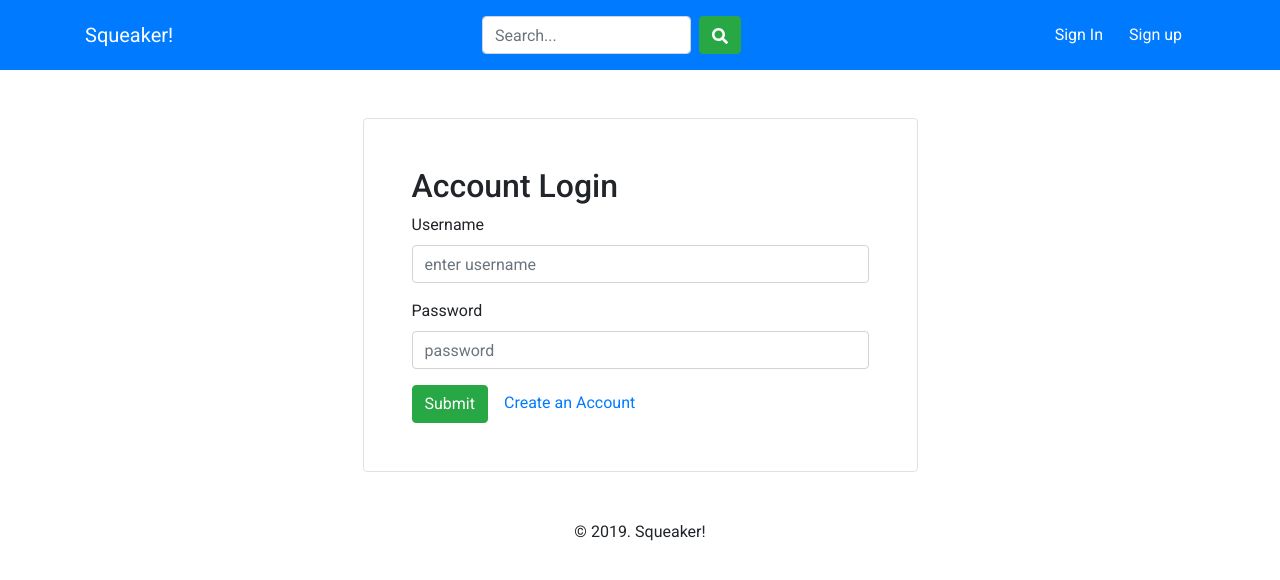
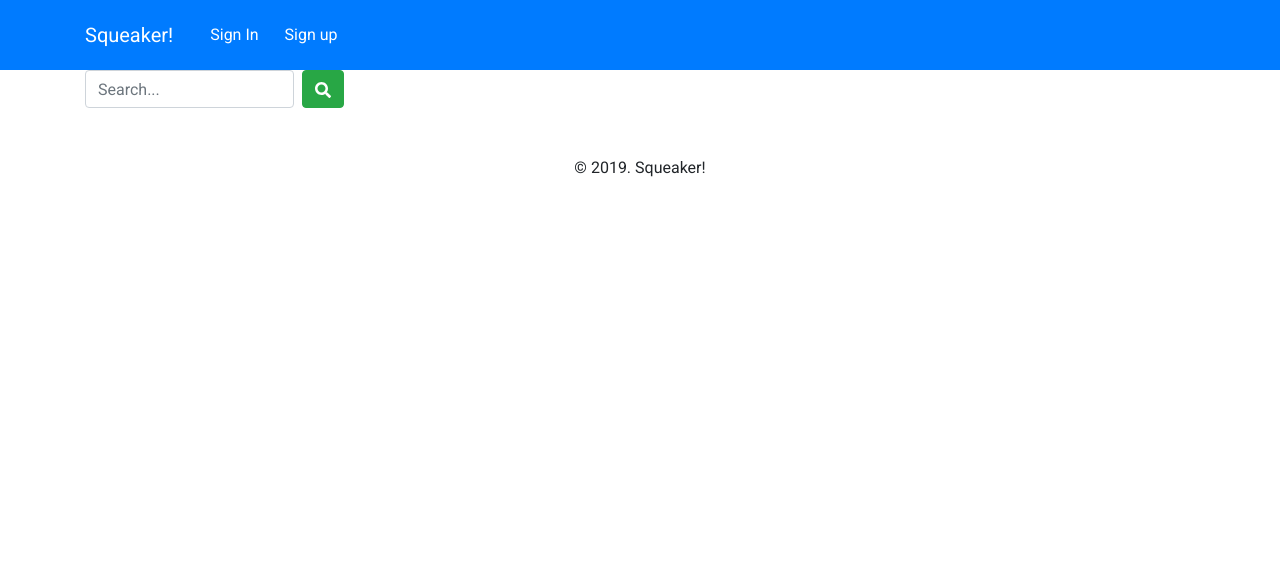
Before and after one commit to G105-Q3Collaboration/Q3-FrontEnd, a React (Create React App) app: page /search in a window 1280 px wide. Shown: the top 580 px of the page. Built offline with nearby package versions, Linux system fonts and the light colour scheme; no server answers.

Commit message:
modified header, modified feed, added a searchbar component

```diff
--- a/src/components/App.js
+++ b/src/components/App.js
@@ -5,6 +5,7 @@ import Login from './Login'
 import Signup from './Signup'
 import Profile from './Profile'
 import CustomizeProfile from './CustomizeProfile'
+import Search from './Search'
 // import AuthenticatedRoute from '../higherOrderComponent/AuthenticatedRoute'
 import request from '../utils/request'
 
@@ -16,7 +17,8 @@ export default class App extends Component {
     this.state = {
       authentication: {
         pending: true,
-        user: null
+        user: null,
+        search:false
       }
     }
   }
@@ -44,6 +46,7 @@ export default class App extends Component {
               <Header setAuthentication={this.setAuthentication} user={this.state.authentication.user} />
               <div className="container">
                 <Switch>
+                  <Route path="/search" render={(props) => <Search {...props}/>} />
                   <Route path="/profile/:username" render={(props) => <Profile {...props} authentication={this.state.authentication} user={this.state.authentication.user} />}  />
                   <Route path="/customize/:username" render={(props) => <CustomizeProfile {...props} authentication={this.state.authentication} user={this.state.authentication.user} />} />
                   <Route path="/signup" render={(props) => <Signup {...props} setAuthentication={this.setAuthentication}/>} />
--- a/src/components/Feed.js
+++ b/src/components/Feed.js
@@ -2,6 +2,7 @@ import React, { Component } from 'react'
 import { Link } from 'react-router-dom'
 import AddPost from './AddPost'
 import Post from './Post'
+import Search from './Search'
 import axios from 'axios'
 const url = 'http://localhost:8000/accounts'
 export default class Feed extends Component {
@@ -10,9 +11,13 @@ export default class Feed extends Component {
 
     this.state = {
       id: '',
-      posts : [],
+      posts:[],
+      searchedPosts:[],
       urlparams: '',
-      loggedin: ''
+      loggedin: '',
+      search:'',
+      data:[],
+      submittedSearch:false
     }
   }
 
@@ -67,12 +72,47 @@ export default class Feed extends Component {
     }
   }
 
+  handleSearchSubmit = async (event) => {
+    event.preventDefault()
+    try {
+      const response = await axios.get(`${url}`)
+      const data = await response.data.filter(post =>
+        Object.values(post).reduce((i, b) => i || (typeof b === 'string' ?
+          b.toLowerCase().includes(this.state.search.toLowerCase()) : false), false) // need a search: '' state
+      )
+      console.log(data)
+      this.setState({
+        searchedPosts: data,
+        submittedSearch:true
+      })
+      // console.log("these are the found posts", this.state.searchedPosts)
+      return data
+    } catch (err) {
+      console.log(err)
+    }
+  }
+
+  handleChange = (event) => {
+    this.setState({
+      [event.target.name] : event.target.value
+    })
+  }
+
   render() {
     return (
       <div className="main col-sm-8 mt-4">
+          <Search handleSearchSubmit={this.handleSearchSubmit} handleChange={this.handleChange}/>
         {
           this.state.loggedin === this.props.username &&
           <AddPost addPost={this.addPost} />
+        }
+        {
+          <div>HELLO the found friends accounts/links component will show here</div>
+
+
+          // this.state.submittedSearch ? this.state.searchedPosts.map(post =>
+          //   <Post username={post.account_id} content={post.content}/>
+          // ):null
         }
         {
           this.state.loggedin ?
--- a/src/components/Header.js
+++ b/src/components/Header.js
@@ -1,8 +1,19 @@
 import React, { Component } from 'react'
 import { FaSearch, FaUser, FaSignInAlt } from 'react-icons/fa'
 import { Link } from 'react-router-dom'
+import axios from 'axios'
+const url = 'http://localhost:8000/accounts'
 
 export default class Header extends Component {
+  constructor(props) {
+    super(props)
+
+    this.state = {
+      search:'',
+      posts:[],
+      submittedSearch:false
+    }
+  }
 
   SignInSignOutButton = () => {
     if (this.props.user) {
@@ -24,10 +35,6 @@ export default class Header extends Component {
               <span className="navbar-toggler-icon"></span>
             </button>
             <div className="navbar-collapse my-2">
-              <form className="form-inline my-lg-0 m-auto">
-                <input className="form-control mr-sm-2" type="search" placeholder="Search..." aria-label="Search" />
-                <button className="btn btn-success my-2 my-sm-0" type="submit"><FaSearch /></button>
-              </form>
 
               {
                 this.props.user ?
--- /dev/null
+++ b/src/components/Search.js
@@ -0,0 +1,20 @@
+import React, { Component } from 'react'
+import { FaSearch, FaUser, FaSignInAlt } from 'react-icons/fa'
+
+export default class Search extends Component {
+  constructor(props) {
+    super(props)
+    this.state = {
+    }
+  }
+  render () {
+    return (
+      <div>
+      <form onSubmit={(event) => this.props.handleSearchSubmit(event)} className="form-inline my-lg-0 m-auto">
+                <input className="form-control mr-sm-2 searchBar"  name="search" onChange={(event) => this.props.handleChange(event)} type="search" placeholder="Search..." aria-label="Search" value={this.state.search} />
+                <button className="btn btn-success my-2 my-sm-0" type="submit"><FaSearch /></button>
+      </form>
+      </div>
+    )
+  }
+}
```
